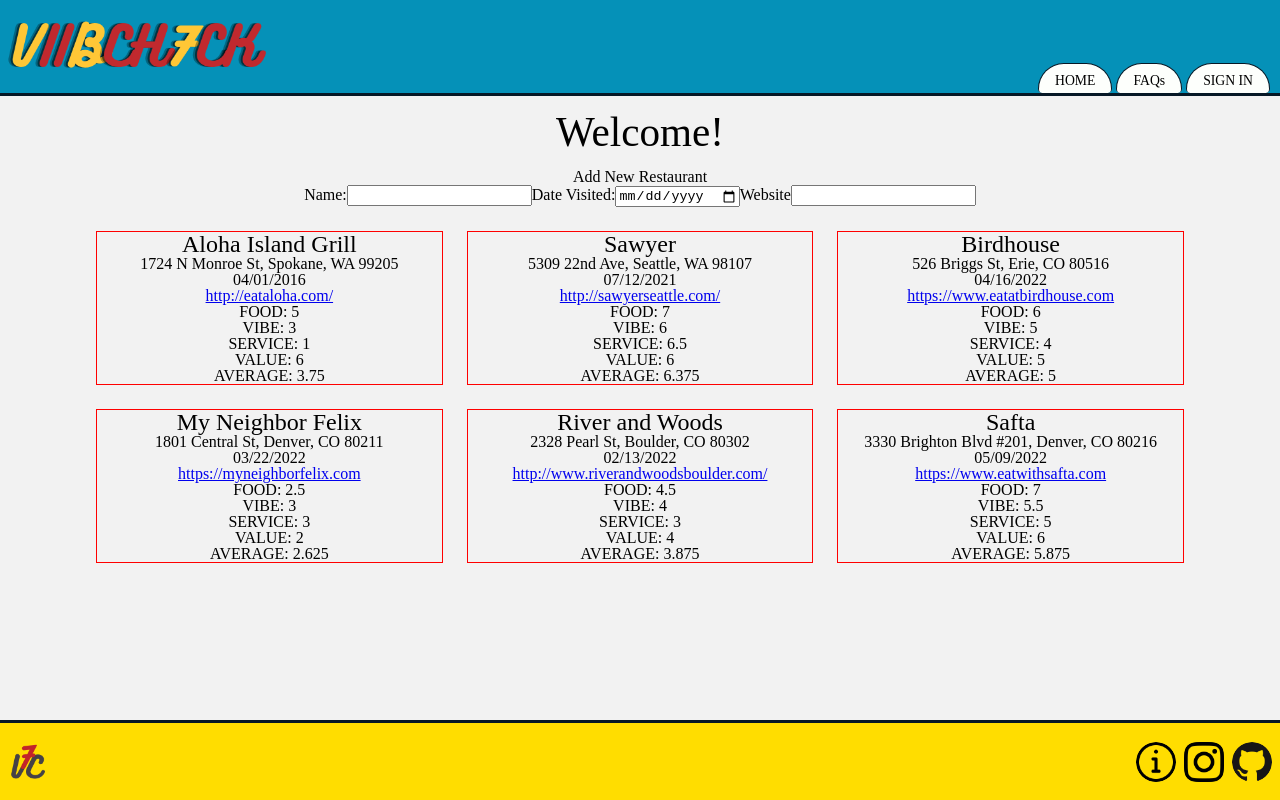
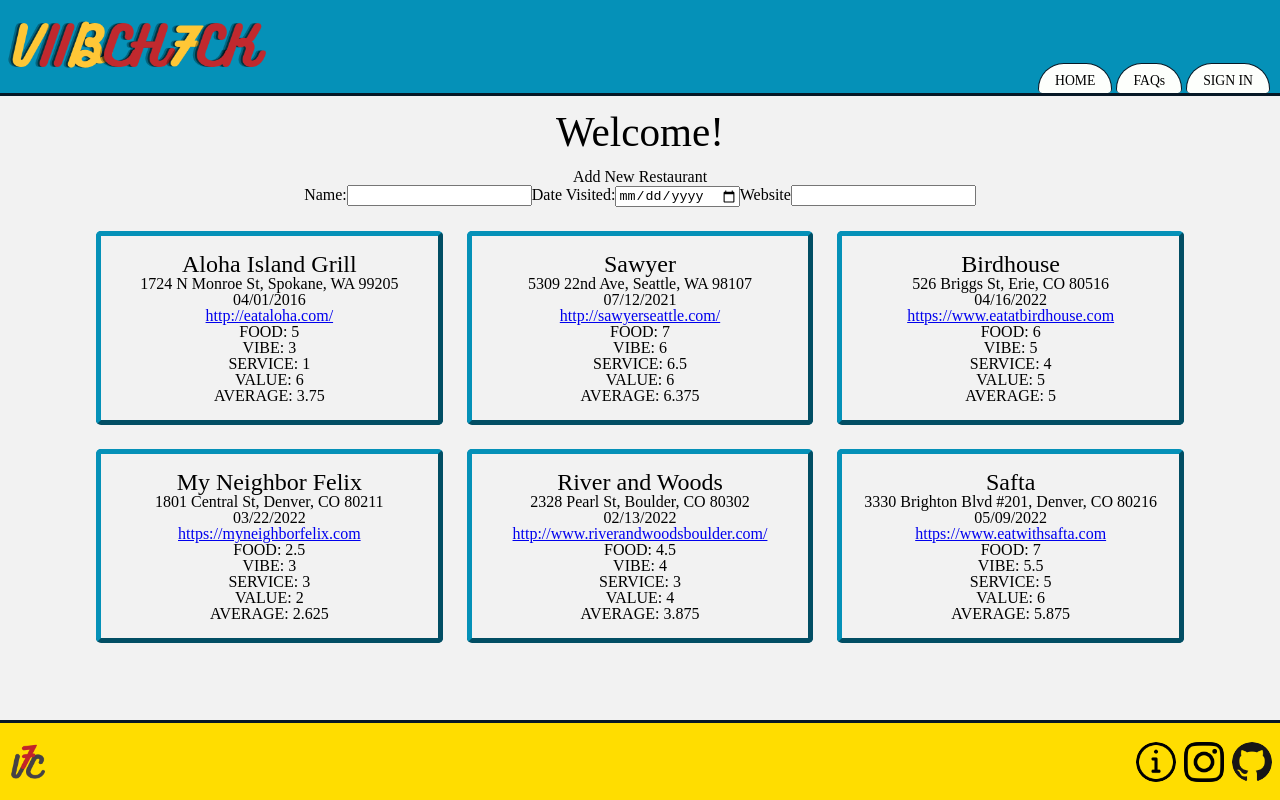
Before and after one commit to colefiscus/vibecheck, a React (Create React App) app: page / in a window 1280 px wide. Built offline with nearby package versions, Linux system fonts and the light colour scheme; a web font is replaced by a local one.

Commit message:
Add padding to rating box

```diff
--- a/src/Components/Rating/Rating.js
+++ b/src/Components/Rating/Rating.js
@@ -27,8 +27,10 @@ const Rating = ({ ratingData }) => {
 }
 
 const RatingWrapper = styled.article`
-  border: 1px solid red;
+  border: 5px outset #0591B8;
+  border-radius: 5px;
   text-align: center;
+  padding: 16px;
 `;
 
 const RestName = styled.h2`
```
